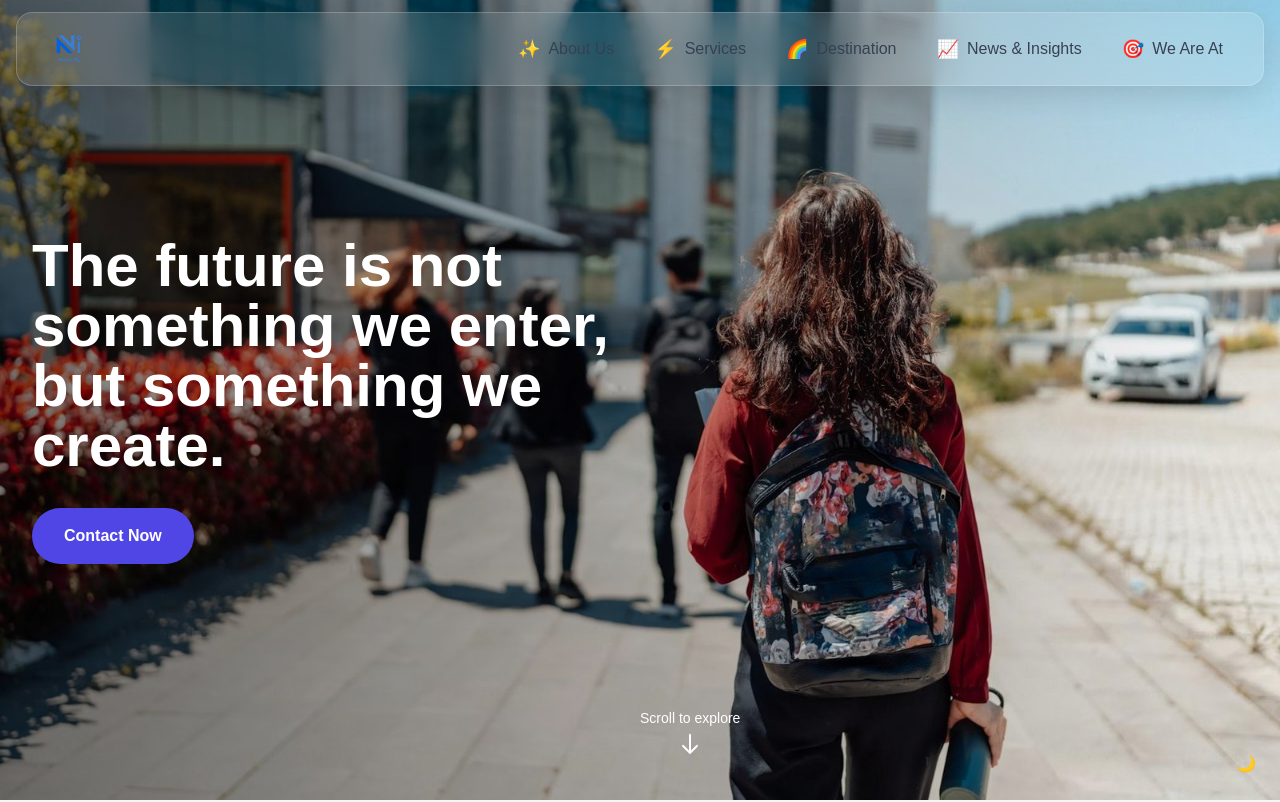
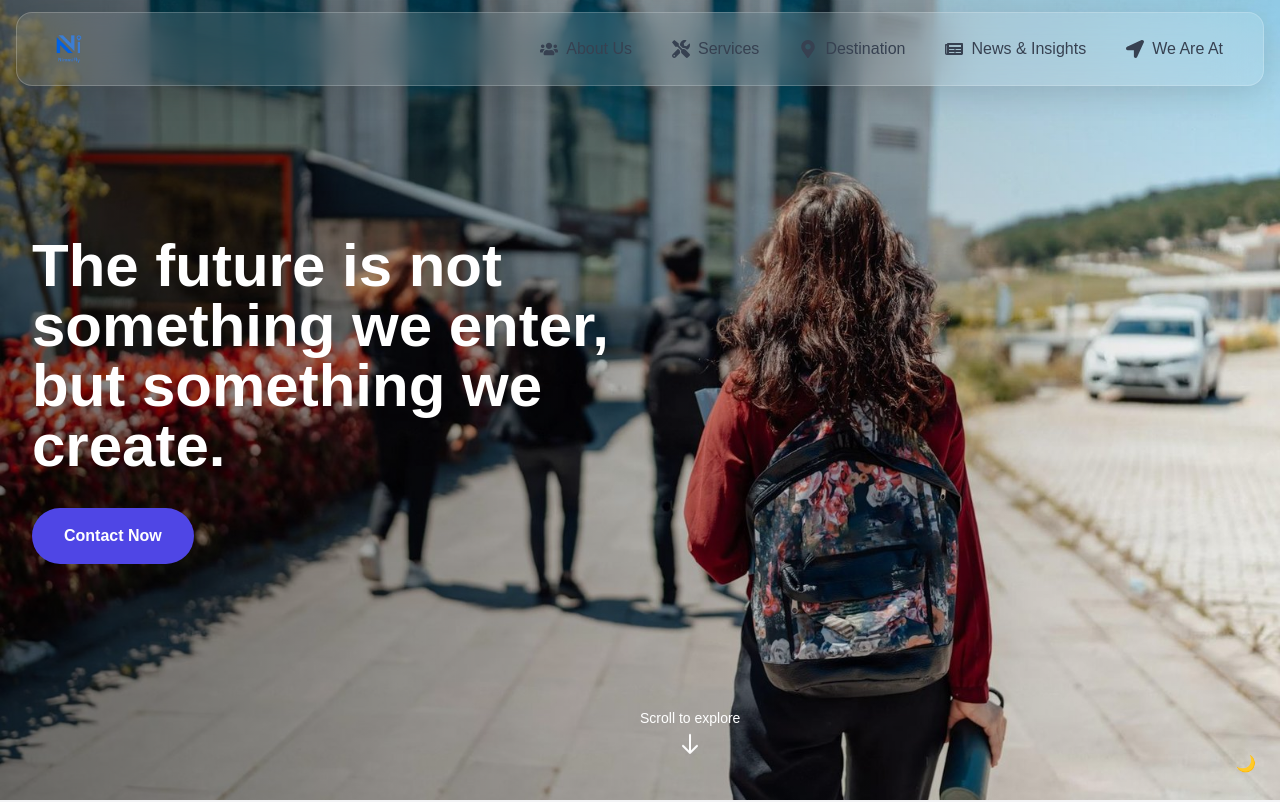
Before and after one commit to mdazmi28/nimmifly, a Next.js app: page / in a window 1280 px wide. Shown: the top 802 px of the page. Built offline with nearby package versions, Linux system fonts and the light colour scheme.

Commit message:
icon update

```diff
--- a/src/components/Navbar.jsx
+++ b/src/components/Navbar.jsx
@@ -397,6 +397,7 @@
 'use client';
 import { useState, useEffect } from 'react';
 import Image from 'next/image';
+import { FaUsers, FaTools, FaMapMarkerAlt, FaNewspaper, FaLocationArrow } from 'react-icons/fa';
 
 const Navbar = () => {
     const [isMobileMenuOpen, setIsMobileMenuOpen] = useState(false);
@@ -405,35 +406,68 @@ const Navbar = () => {
     const [lastScrollY, setLastScrollY] = useState(0);
     const [hoveredItem, setHoveredItem] = useState(null);
 
+    // const navLinks = [
+    //     {
+    //         name: 'About Us',
+    //         key: 'about-us',
+    //         icon: '✨',
+    //         gradient: 'from-[#FFD93D] to-[#FF6B6B]'
+    //     },
+    //     {
+    //         name: 'Services',
+    //         key: 'services',
+    //         icon: '⚡️',
+    //         gradient: 'from-[#FF6B6B] to-[#4ECDC4]'
+    //     },
+    //     {
+    //         name: 'Destination',
+    //         key: 'destination',
+    //         icon: '🌈',
+    //         gradient: 'from-[#A8E6CF] to-[#3D84A8]'
+    //     },
+    //     {
+    //         name: 'News & Insights',
+    //         key: 'news-and-insights',
+    //         icon: '📈',
+    //         gradient: 'from-[#6C5CE7] to-[#A8E6CF]'
+    //     },
+    //     {
+    //         name: 'We Are At',
+    //         key: 'location',
+    //         icon: '🎯',
+    //         gradient: 'from-[#FF8C42] to-[#FF3C38]'
+    //     },
+    // ];
+
     const navLinks = [
         {
             name: 'About Us',
             key: 'about-us',
-            icon: '✨',
+            icon: <FaUsers />,
             gradient: 'from-[#FFD93D] to-[#FF6B6B]'
         },
         {
             name: 'Services',
             key: 'services',
-            icon: '⚡️',
+            icon: <FaTools />,
             gradient: 'from-[#FF6B6B] to-[#4ECDC4]'
         },
         {
             name: 'Destination',
             key: 'destination',
-            icon: '🌈',
+            icon: <FaMapMarkerAlt />,
             gradient: 'from-[#A8E6CF] to-[#3D84A8]'
         },
         {
             name: 'News & Insights',
             key: 'news-and-insights',
-            icon: '📈',
+            icon: <FaNewspaper />,
             gradient: 'from-[#6C5CE7] to-[#A8E6CF]'
         },
         {
             name: 'We Are At',
             key: 'location',
-            icon: '🎯',
+            icon: <FaLocationArrow />,
             gradient: 'from-[#FF8C42] to-[#FF3C38]'
         },
     ];
```
